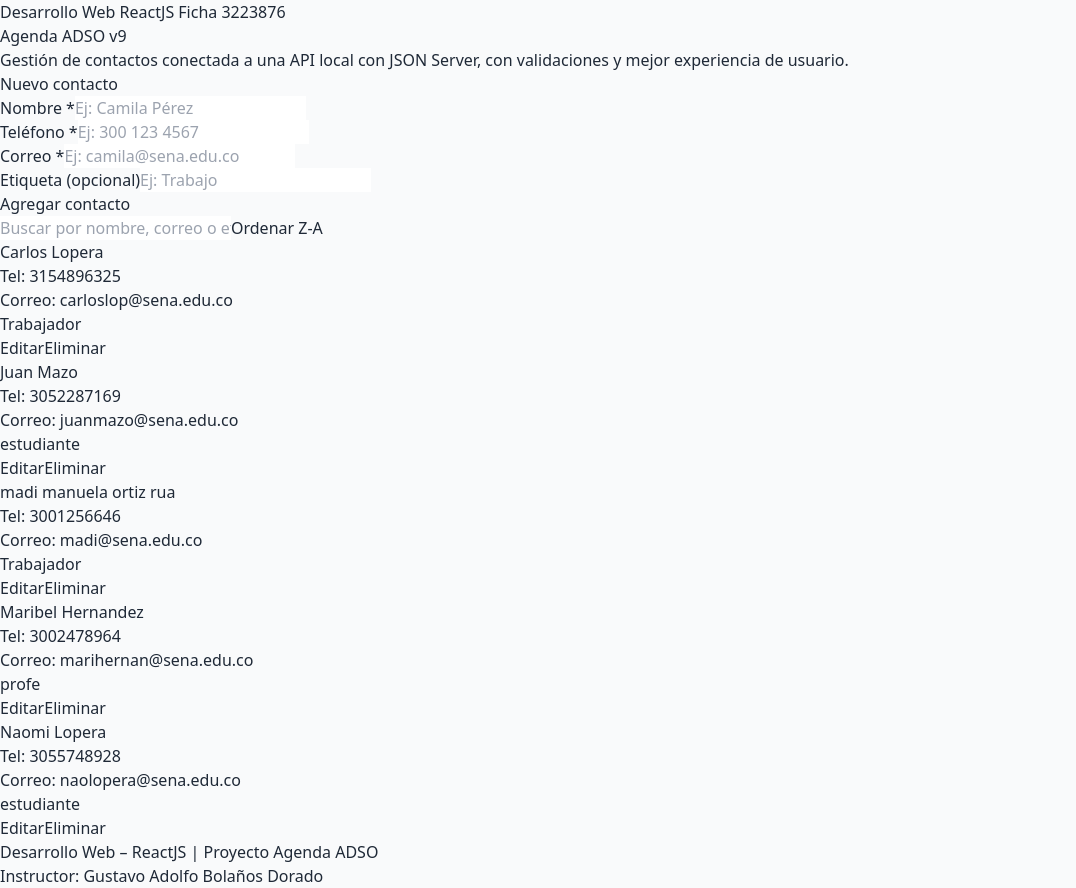
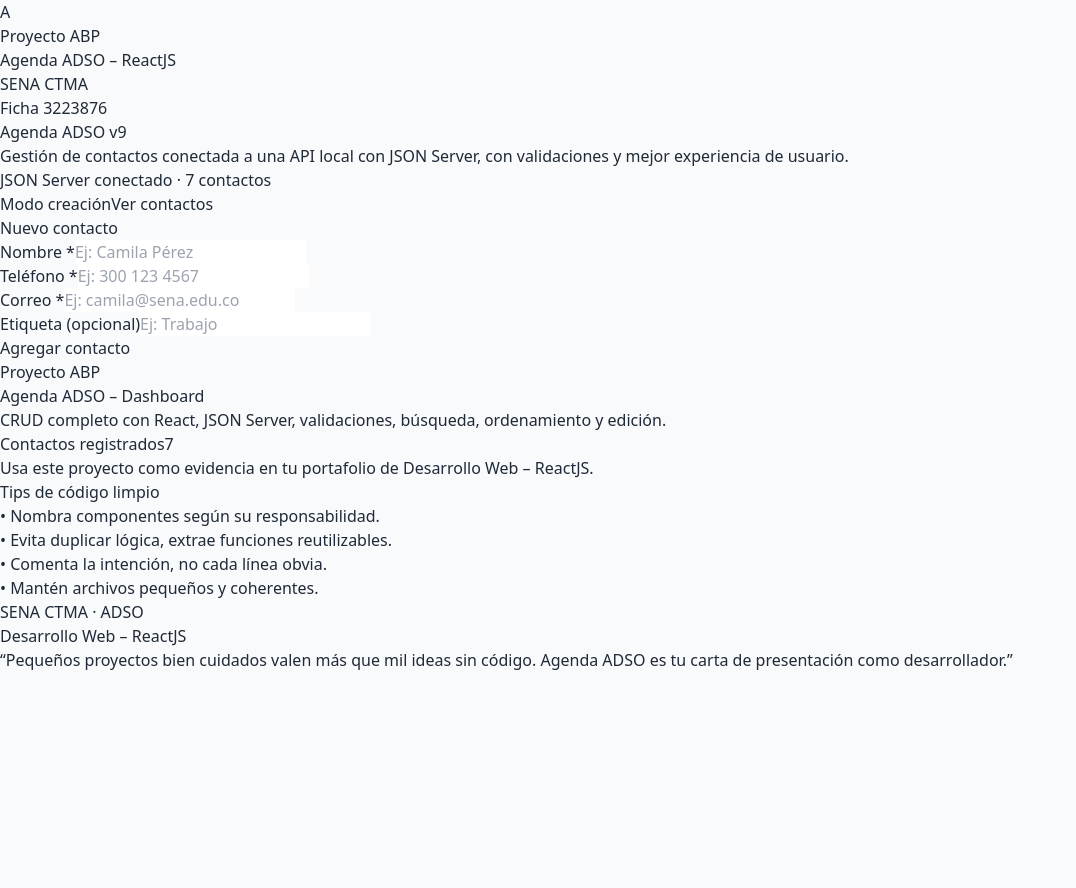
Before and after one commit to KELLYLOP613/agenda-adso, a React (Vite) app: page / in a window 1280 px wide. Shown: the whole page, without its empty margins (0-1076 px from the left). After the commit the page ends 800 px from the top, so only its background shows below. Built offline with nearby package versions, Linux system fonts and the light colour scheme; data requests are answered from the project's data file; the HTML template or start-up script is replaced by a standard one.

Commit message:
Clase_11B_Agenda_ADSO_v10_Version_PRO_UI

```diff
--- a/src/App.jsx
+++ b/src/App.jsx
@@ -1,120 +1,93 @@
-// Componente principal de la aplicación Agenda ADSO.
-// Se encarga de:
-// - Cargar la lista de contactos desde la API.
-// - Manejar estados globales (contactos, carga, error).
-// - Manejar el contacto en edición.
-// - Conectar el formulario, el buscador y las tarjetas de contactos.
-// - Aplicar búsqueda, ordenamiento y edición.
+// Versión PRO de la Agenda ADSO con dos vistas:
+// - Vista "crear": solo formulario para crear contactos.
+// - Vista "contactos": listado, búsqueda, ordenamiento, edición y eliminación.
+//
+// NO se usa React Router, solo un estado de vista.
 
-// Importamos hooks de React
 import { useEffect, useState } from "react";
-
-// Importamos las funciones de la API (capa de datos)
 import {
   listarContactos,
   crearContacto,
   actualizarContacto,
   eliminarContactoPorId,
 } from "./api";
-
-// Importamos la configuración global de la aplicación
 import { APP_INFO } from "./config";
-
-// Importamos componentes hijos
 import FormularioContacto from "./components/FormularioContacto";
 import ContactoCard from "./components/ContactoCard";
 
 function App() {
-  // Estado que almacena la lista de contactos obtenidos de la API
+  // Estado con todos los contactos obtenidos desde la API
   const [contactos, setContactos] = useState([]);
 
-  // Estado que indica si estamos cargando información (por ejemplo, al inicio)
+  // Estado de carga mientras se consulta la API
   const [cargando, setCargando] = useState(true);
 
-  // Estado para guardar mensajes de error generales de la aplicación
+  // Estado para mostrar mensajes de error globales
   const [error, setError] = useState("");
 
-   // === NUEVOS ESTADOS PARA LA CLASE 10 ===
-
-
-  // Estado para el término de búsqueda digitado por el usuario
+  // Estado del término de búsqueda (solo se usa en la vista "contactos")
   const [busqueda, setBusqueda] = useState("");
 
-  // Estado para el orden de los contactos: true = A-Z, false = Z-A
+  // Estado del orden de la lista: true = A-Z, false = Z-A
   const [ordenAsc, setOrdenAsc] = useState(true);
 
-  // Estado para saber qué contacto estamos editando (o null si no editamos)
+  // Estado del contacto que se está editando (o null si no hay edición)
   const [contactoEnEdicion, setContactoEnEdicion] = useState(null);
 
+  // NUEVO: estado de la vista actual ("crear" o "contactos")
+  const [vista, setVista] = useState("crear");
 
-  // useEffect que se ejecuta una sola vez al montar el componente.
-  // Aquí cargamos los contactos iniciales desde JSON Server (GET).
+  // useEffect para cargar la lista de contactos al iniciar la aplicación
   useEffect(() => {
     const cargarContactos = async () => {
       try {
-        setCargando(true); // Indicamos que estamos cargando
-        setError(""); // Limpiamos posibles errores anteriores
-
-        const data = await listarContactos(); // Llamamos a la API
-        setContactos(data); // Guardamos la lista de contactos en el estado
+        setCargando(true);
+        setError("");
+        const data = await listarContactos();
+        setContactos(data);
       } catch (error) {
-        // En caso de error, lo registramos en consola para depuración
         console.error("Error al cargar contactos:", error);
-
-        // Y mostramos un mensaje amigable al usuario
         setError(
           "No se pudieron cargar los contactos. Verifica que el servidor esté encendido e intenta de nuevo."
         );
       } finally {
-        setCargando(false); // Finalizamos el estado de carga
+        setCargando(false);
       }
     };
 
     cargarContactos();
   }, []);
 
-  // Función que se encarga de agregar un nuevo contacto usando la API (POST)
+  // Crear contacto (CREATE)
   const onAgregarContacto = async (nuevoContacto) => {
     try {
-      // Limpiamos cualquier error previo antes de intentar guardar
       setError("");
-
-      // Llamamos al servicio que crea el contacto en JSON Server
       const creado = await crearContacto(nuevoContacto);
-
-      // Actualizamos el estado agregando el contacto recién creado a la lista
+      // Agregamos el contacto recién creado al estado local
       setContactos((prev) => [...prev, creado]);
     } catch (error) {
-      // Mostramos el error en consola para facilitar la depuración
       console.error("Error al crear contacto:", error);
-
-      // Si falla la creación, mostramos un mensaje claro y útil
       setError(
         "No se pudo guardar el contacto. Verifica tu conexión o el estado del servidor e intenta nuevamente."
       );
-
-      // Relanzar el error es opcional, pero útil si el formulario quiere reaccionar
       throw error;
     }
   };
 
-    // Función para actualizar un contacto (UPDATE)
+  // Actualizar contacto (UPDATE)
   const onActualizarContacto = async (contactoActualizado) => {
     try {
-      setError(""); // Limpiamos errores previos
-
+      setError("");
       // Llamamos a la API para actualizar el contacto por id
       const actualizado = await actualizarContacto(
         contactoActualizado.id,
         contactoActualizado
       );
-
-      // Recorremos la lista y reemplazamos el contacto que coincida por id
+      // Reemplazamos en el estado el contacto que coincide por id
       setContactos((prev) =>
         prev.map((c) => (c.id === actualizado.id ? actualizado : c))
       );
-
-      // Limpiamos el contacto en edición (salimos de modo edición)
+      // Salimos de modo edición
       setContactoEnEdicion(null);
     } catch (error) {
       console.error("Error al actualizar contacto:", error);
@@ -125,66 +98,64 @@
     }
   };
 
-  // Función para eliminar un contacto por su id (DELETE)
+  // Eliminar contacto (DELETE)
   const onEliminarContacto = async (id) => {
     try {
-      setError(""); // Limpiamos errores previos
-      await eliminarContactoPorId(id); // Llamamos al servicio de eliminación
-
-      // Filtramos el contacto eliminado de la lista local
+      setError("");
+      await eliminarContactoPorId(id);
+      // Eliminamos del estado local el contacto con ese id
       setContactos((prev) => prev.filter((c) => c.id !== id));
-
-       // Si el contacto que se elimina estaba en edición, cancelamos la edición
+      // Si el contacto estaba en edición, cancelamos la edición
       setContactoEnEdicion((actual) =>
         actual && actual.id === id ? null : actual
       );
-
     } catch (error) {
-      // Mostramos el error en consola para depurar
       console.error("Error al eliminar contacto:", error);
-
-      // Si algo falla al eliminar, informamos al usuario
       setError(
         "No se pudo eliminar el contacto. Vuelve a intentarlo o verifica el servidor."
       );
     }
   };
 
-  // Función para activar el modo edición al hacer clic en "Editar"
+  // Activar modo edición (solo se usa en la vista "contactos")
   const onEditarClick = (contacto) => {
-    setContactoEnEdicion(contacto); // Guardamos el contacto que se va a editar
-    setError(""); // Limpiamos posibles errores previos
+    setContactoEnEdicion(contacto);
+    setError("");
   };
 
-  // Función para cancelar la edición y volver a modo "crear"
+  // Cancelar edición
   const onCancelarEdicion = () => {
     setContactoEnEdicion(null);
   };
 
-  // === LÓGICA DE BÚSQUEDA Y ORDENAMIENTO (CLASE 10) ===
+  // Cambiar a vista de contactos
+  const irAVerContactos = () => {
+    setVista("contactos");
+    setContactoEnEdicion(null); // limpiamos cualquier edición previa
+  };
 
-  // Filtramos la lista original según el término de búsqueda
+  // Volver a vista de creación
+  const irACrearContacto = () => {
+    setVista("crear");
+    setContactoEnEdicion(null);
+    setBusqueda(""); // limpiamos el término de búsqueda
+  };
+
+  // Filtrado por búsqueda (solo se usa en la vista "contactos")
   const contactosFiltrados = contactos.filter((c) => {
-  // Convertimos el término de búsqueda a minúsculas
     const termino = busqueda.toLowerCase();
-
-  // Normalizamos texto a minúsculas para comparar sin problemas
     const nombre = c.nombre.toLowerCase();
     const correo = c.correo.toLowerCase();
-  // etiqueta puede ser undefined, por eso usamos (c.etiqueta || "")
     const etiqueta = (c.etiqueta || "").toLowerCase();
-  const telefono = (c.telefono || "").toString().toLowerCase();
 
-  // Incluimos el contacto si el término aparece en alguno de estos campos
     return (
       nombre.includes(termino) ||
       correo.includes(termino) ||
-    etiqueta.includes(termino) ||
-    telefono.includes(termino)
+      etiqueta.includes(termino)
     );
   });
 
-  // Ordenamos los contactos filtrados por nombre
+  // Ordenamiento A-Z / Z-A
   const contactosOrdenados = [...contactosFiltrados].sort((a, b) => {
     const nombreA = a.nombre.toLowerCase();
     const nombreB = b.nombre.toLowerCase();
@@ -194,84 +165,168 @@
     return 0;
   });
 
+  // Variables auxiliares para saber en qué vista estamos
+  const estaEnVistaCrear = vista === "crear";
+  const estaEnVistaContactos = vista === "contactos";
 
-  // JSX que renderiza toda la aplicación
+  // JSX principal (layout tipo dashboard)
   return (
-    <div className="min-h-screen bg-gray-50">
-      {/* Contenedor principal centrado */}
-      <div className="max-w-4xl mx-auto px-4 py-8">
-        {/* Encabezado principal de la Agenda usando la configuración global */}
-        <header className="mb-8">
-          <p className="text-xs tracking-[0.3em] text-gray-500 uppercase">
-            Desarrollo Web ReactJS Ficha {APP_INFO.ficha}
+    <div className="min-h-screen bg-gradient-to-br from-slate-900 via-slate-950 to-slate-900">
+      {/* Barra superior */}
+      <header className="border-b border-slate-800 bg-slate-950/60 backdrop-blur">
+        <div className="max-w-6xl mx-auto px-4 py-3 flex items-center justify-between">
+          <div className="flex items-center gap-3">
+            <div className="h-9 w-9 rounded-2xl bg-purple-600 flex items-center justify-center text-white text-lg font-bold shadow-md">
+              A
+            </div>
+            <div>
+              <p className="text-xs uppercase tracking-[0.3em] text-slate-400">
+                Proyecto ABP
               </p>
-          <h1 className="text-4xl font-extrabold text-gray-900 mt-2">
+              <h1 className="text-sm md:text-base font-semibold text-slate-50">
+                Agenda ADSO – ReactJS
+              </h1>
+            </div>
+          </div>
+
+          <div className="text-right">
+            <p className="text-[10px] uppercase tracking-[0.25em] text-slate-400">
+              SENA CTMA
+            </p>
+            <p className="text-xs text-slate-200">
+              Ficha {APP_INFO.ficha}
+            </p>
+          </div>
+        </div>
+      </header>
+
+      {/* Contenido principal en grid 2 columnas */}
+      <main className="max-w-6xl mx-auto px-4 py-8 md:py-10 pb-14">
+        <div className="grid gap-8 md:grid-cols-[1.6fr,1fr] items-start">
+          {/* COLUMNA IZQUIERDA: tarjeta principal (cambia según la vista) */}
+          <div className="bg-white/95 rounded-3xl shadow-2xl border border-slate-100 px-6 py-7 md:px-8 md:py-8">
+            {/* Encabezado dentro de la tarjeta */}
+            <header className="mb-5 flex items-start justify-between gap-3">
+              <div>
+                <h2 className="text-2xl md:text-3xl font-extrabold text-gray-900">
                   {APP_INFO.titulo}
-          </h1>
+                </h2>
                 <p className="text-sm text-gray-600 mt-1">
                   {APP_INFO.subtitulo}
                 </p>
+
+                <div className="mt-3 inline-flex items-center gap-2 rounded-full bg-purple-50 px-3 py-1 border border-purple-100">
+                  <span className="h-2 w-2 rounded-full bg-green-500" />
+                  <span className="text-xs font-medium text-purple-800">
+                    JSON Server conectado · {contactos.length} contacto
+                    {contactos.length !== 1 && "s"}
+                  </span>
+                </div>
+              </div>
+
+              {/* Botón para cambiar de vista */}
+              <div className="flex flex-col items-end gap-2">
+                <span className="text-[11px] uppercase tracking-[0.16em] text-gray-400">
+                  {estaEnVistaCrear ? "Modo creación" : "Modo contactos"}
+                </span>
+                {estaEnVistaCrear ? (
+                  <button
+                    type="button"
+                    onClick={irAVerContactos}
+                    className="text-xs md:text-sm px-4 py-2 rounded-xl border border-purple-200 text-purple-700 hover:bg-purple-50"
+                  >
+                    Ver contactos
+                  </button>
+                ) : (
+                  <button
+                    type="button"
+                    onClick={irACrearContacto}
+                    className="text-xs md:text-sm px-4 py-2 rounded-xl border border-gray-200 text-gray-700 hover:bg-gray-100"
+                  >
+                    Volver a crear contacto
+                  </button>
+                )}
+              </div>
             </header>
 
-        {/* Si hay un error global, lo mostramos en un recuadro rojo */}
+            {/* Mensaje de error global */}
             {error && (
               <div className="mb-4 rounded-xl bg-red-50 border border-red-200 px-4 py-3">
                 <p className="text-sm font-medium text-red-700">{error}</p>
               </div>
             )}
 
-        {/* Si estamos cargando, mostramos un mensaje de carga */}
+            {/* Contenido según la vista */}
             {cargando ? (
               <p className="text-sm text-gray-500">Cargando contactos...</p>
             ) : (
               <>
-            {/* Formulario para crear o editar contactos */}
+                {/* VISTA CREAR: solo formulario para crear nuevos contactos */}
+                {estaEnVistaCrear && (
+                  <FormularioContacto
+                    onAgregar={onAgregarContacto}
+                    onActualizar={onActualizarContacto}
+                    contactoEnEdicion={null} // aquí nunca editamos
+                    onCancelarEdicion={onCancelarEdicion}
+                  />
+                )}
+
+                {/* VISTA CONTACTOS: formulario solo cuando estamos editando + lista */}
+                {estaEnVistaContactos && (
+                  <>
+                    {/* Formulario en modo edición (solo si hay contactoEnEdicion) */}
+                    {contactoEnEdicion && (
+                      <div className="mb-4">
                         <FormularioContacto
                           onAgregar={onAgregarContacto}
                           onActualizar={onActualizarContacto}
                           contactoEnEdicion={contactoEnEdicion}
                           onCancelarEdicion={onCancelarEdicion}
                         />
+                      </div>
+                    )}
 
-            {/* === NUEVO: Buscador y botón de orden (CLASE 10) === */}
+                    {/* Barra de búsqueda + orden + contador */}
                     <div className="flex flex-col md:flex-row md:items-center md:justify-between gap-3 mb-4">
-              {/* Input de búsqueda controlado */}
-              <div className="flex items-center w-full md:flex-1 gap-3">
+                      <div className="flex-1">
                         <input
                           type="text"
-                className="w-full md:flex-1 rounded-xl border-gray-300 focus:ring-purple-500 focus:border-purple-500 text-sm"
+                          className="w-full rounded-xl border-gray-300 focus:ring-purple-500 focus:border-purple-500 text-sm"
                           placeholder="Buscar por nombre, correo o etiqueta..."
-                value={busqueda}                       // Input controlado
-                onChange={(e) => setBusqueda(e.target.value)} // Actualiza el estado
+                          value={busqueda}
+                          onChange={(e) => setBusqueda(e.target.value)}
                         />
+                        <p className="mt-1 text-[11px] text-gray-500">
+                          Mostrando {contactosOrdenados.length} de{" "}
+                          {contactos.length} contacto
+                          {contactos.length !== 1 && "s"}
+                        </p>
+                      </div>
 
                       <button
                         type="button"
                         onClick={() => setOrdenAsc((prev) => !prev)}
-                className="bg-gray-100 text-gray-700 text-sm px-4 py-2 rounded-xl border border-gray-200 hover:bg-gray-200"
+                        className="bg-gray-100 text-gray-700 text-sm px-4 py-2 rounded-xl border border-gray-200 hover:bg-gray-200 whitespace-nowrap"
                       >
                         {ordenAsc ? "Ordenar Z-A" : "Ordenar A-Z"}
                       </button>
                     </div>
-          </div>
 
-            {/* Listado de contactos (usa contactosOrdenados) */}
-            <section className="space-y-4">
+                    {/* Lista de contactos */}
+                    <section className="space-y-3 md:space-y-4">
                       {contactosOrdenados.length === 0 ? (
-              // Mensaje cuando el filtro no encuentra resultados
                         <p className="text-sm text-gray-500">
-                No se encontraron contactos que coincidan con la búsqueda.
+                          No se encontraron contactos que coincidan con la
+                          búsqueda.
                         </p>
                       ) : (
-              // Recorremos la lista de contactos ya filtrados y ordenados
                         contactosOrdenados.map((c) => (
                           <ContactoCard
-                  key={c.id} // Key única para cada elemento de la lista
+                            key={c.id}
                             nombre={c.nombre}
                             telefono={c.telefono}
                             correo={c.correo}
                             etiqueta={c.etiqueta}
-                  // onEliminar es una función que llama a onEliminarContacto con el id
                             onEliminar={() => onEliminarContacto(c.id)}
                             onEditar={() => onEditarClick(c)}
                           />
@@ -280,16 +335,75 @@
                     </section>
                   </>
                 )}
+              </>
+            )}
+          </div>
 
-        {/* Pie de página con los datos del instructor */}
-        <footer className="mt-8 text-xs text-gray-400">
-          <p>Desarrollo Web – ReactJS | Proyecto Agenda ADSO</p>
-          <p>Instructor: Gustavo Adolfo Bolaños Dorado</p>
-        </footer>
+          {/* COLUMNA DERECHA: Panel lateral PRO (igual en ambas vistas) */}
+          <aside className="space-y-4 md:space-y-5">
+            {/* Banner morado principal */}
+            <div className="rounded-3xl bg-gradient-to-br from-purple-600 to-purple-800 text-white p-6 shadow-xl flex flex-col justify-between min-h-[220px]">
+              <div>
+                <p className="text-[10px] uppercase tracking-[0.3em] text-purple-100/80">
+                  Proyecto ABP
+                </p>
+                <h2 className="text-lg font-bold mt-2">
+                  Agenda ADSO – Dashboard
+                </h2>
+                <p className="text-sm text-purple-100 mt-1">
+                  CRUD completo con React, JSON Server, validaciones,
+                  búsqueda, ordenamiento y edición.
+                </p>
               </div>
+
+              <div className="mt-6 space-y-2 text-sm">
+                <p className="flex items-center justify-between">
+                  <span className="text-purple-100">
+                    Contactos registrados
+                  </span>
+                  <span className="font-semibold text-white text-base">
+                    {contactos.length}
+                  </span>
+                </p>
+                <p className="text-[11px] text-purple-100/80">
+                  Usa este proyecto como evidencia en tu portafolio de
+                  Desarrollo Web – ReactJS.
+                </p>
+              </div>
+            </div>
+
+            {/* Tarjeta de tips de código */}
+            <div className="rounded-2xl bg-white/90 border border-slate-100 p-4 shadow-sm">
+              <h3 className="text-sm font-semibold text-gray-900">
+                Tips de código limpio
+              </h3>
+              <ul className="mt-2 text-xs text-gray-600 space-y-1">
+                <li>• Nombra componentes según su responsabilidad.</li>
+                <li>• Evita duplicar lógica, extrae funciones reutilizables.</li>
+                <li>• Comenta la intención, no cada línea obvia.</li>
+                <li>• Mantén archivos pequeños y coherentes.</li>
+              </ul>
+            </div>
+
+            {/* Tarjeta SENA / motivacional */}
+            <div className="rounded-2xl bg-slate-900 border border-slate-700 p-4 text-slate-100 shadow-sm">
+              <p className="text-[10px] uppercase tracking-[0.3em] text-slate-400">
+                SENA CTMA · ADSO
+              </p>
+              <p className="text-sm font-semibold mt-2">
+                Desarrollo Web – ReactJS
+              </p>
+              <p className="text-xs text-slate-400 mt-3">
+                “Pequeños proyectos bien cuidados valen más que mil ideas sin
+                código. Agenda ADSO es tu carta de presentación como
+                desarrollador.”
+              </p>
+            </div>
+          </aside>
+        </div>
+      </main>
     </div>
   );
 }
 
-// Exportamos el componente principal
 export default App;
```
Also changed, not shown: db.json (+14 -0 lines). Lines whose indentation alone changed are shown as unchanged.
